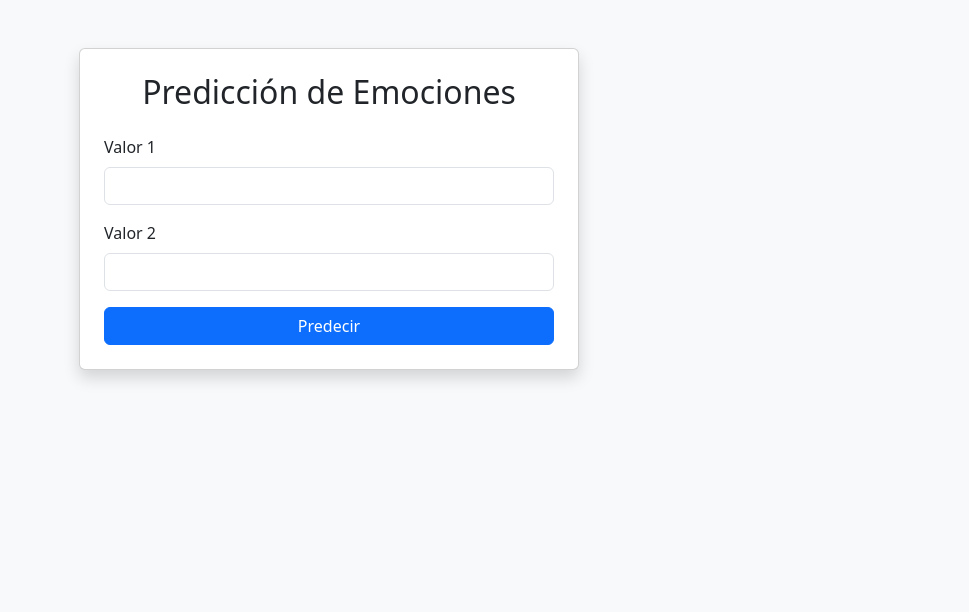
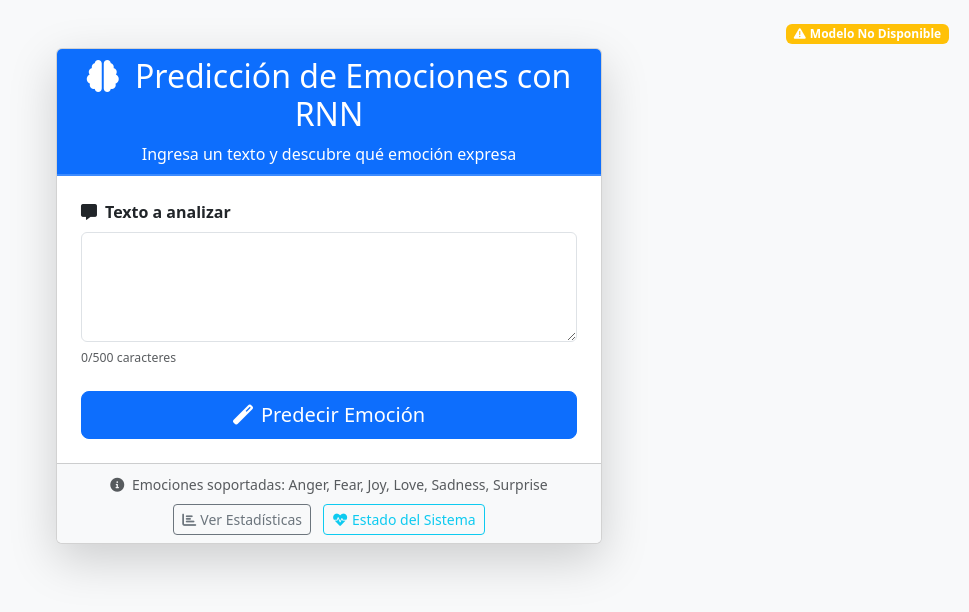
Before and after one commit to cristianndan14/rnn-emotion-predict, a Flask app: page / in a window 1280 px wide. Shown: the top 612 px of the page, without its empty margins (311-1280 px from the left). Run offline with Flask 3, Linux system fonts and the light colour scheme.

Commit message:
feat: load model and update frontend

```diff
--- a/app.py
+++ b/app.py
@@ -1,33 +1,89 @@
+import logging
 from flask import Flask, render_template, request, jsonify
-import joblib
-import numpy as np
+from predict_emotion import predict_emotion, CLASSES
+from model_manager import model_manager, MODEL_PATH
 
+# Configuración del logging
+logging.basicConfig(
+    level=logging.INFO,
+    format='%(asctime)s - %(name)s - %(levelname)s - %(message)s',
+    handlers=[
+        logging.StreamHandler(),  # Consola
+        logging.FileHandler('app.log')  # Archivo (opcional)
+    ]
+)
+
+# Crear logger para este módulo
+logger = logging.getLogger(__name__)
+
+# Reducir verbosidad de TensorFlow
+logging.getLogger('tensorflow').setLevel(logging.WARNING)
 
 app = Flask(__name__)
 
+logger.info("Inicializando modelo...")
+model_manager.load_model()
 
-# Cargar el modelo de IA
-# modelo = joblib.load('model.pkl')
+if model_manager.is_model_available():
+    logger.info("Aplicación lista para recibir peticiones.")
+else:
+    logger.warning("No se pudo cargar el modelo. La aplicación funcionará con errores.")
 
 
 @app.route('/')
 def index():
     return render_template('index.html')
 
+@app.route('/health')
+def health_check():
+    """Endpoint para verificar el estado de la aplicación y el modelo."""
+    return jsonify({
+        'status': 'healthy',
+        'model_loaded': model_manager.is_model_available()
+    })
+
+
+@app.route('/stats')
+def model_stats():
+    """Endpoint para mostrar estadísticas básicas del modelo."""
+    if model_manager.is_model_available():
+        logger.info("Consultando estadísticas del modelo")
+        return jsonify({
+            'model_status': 'loaded',
+            'model_path': MODEL_PATH,
+            'supported_emotions': CLASSES.tolist(),
+            'total_classes': len(CLASSES)
+        })
+    else:
+        logger.warning("Intento de consultar estadísticas con modelo no disponible")
+        return jsonify({'model_status': 'not_loaded'}), 503
+
 
 @app.route('/predict', methods=['POST'])
 def predict():
     try:
+        # Verificar que el modelo esté disponible
+        if not model_manager.is_model_available():
+            logger.error("Intento de predicción con modelo no disponible")
+            return jsonify({'error': 'Modelo no disponible. Intente más tarde.'}), 503
+
         data = request.get_json()
-        valor1 = float(data.get('valor1', 0))
-        valor2 = float(data.get('valor2', 0))
-        # prediccion = modelo.predict([[valor1, valor2]])[0]
-        # Simulación de predicción
-        prediccion = valor1 + valor2  # Ejemplo simple
-        return jsonify({'resultado': str(prediccion)})
+        text_input = data.get('text', '')
+
+        if not text_input:
+            logger.warning("Petición de predicción sin texto de entrada")
+            return jsonify({'error': 'No se proporcionó texto de entrada.'}), 400
+
+        logger.info(f"Procesando predicción para texto: '{text_input[:50]}{'...' if len(text_input) > 50 else ''}'")
+        resultado_prediccion = predict_emotion(text_input)
+
+        return jsonify(resultado_prediccion)
+
     except Exception as e:
-        return jsonify({'error': str(e)}), 400
+        logger.error(f"Error inesperado en endpoint /predict: {e}")
+        return jsonify({'error': str(e)}), 500
 
 
 if __name__ == '__main__':
+    logger.info("Iniciando servidor Flask...")
     app.run(host='0.0.0.0', port=5000, debug=True)
--- a/requirements.txt
+++ b/requirements.txt
@@ -6,6 +6,7 @@ itsdangerous==2.2.0
 Jinja2==3.1.6
 joblib==1.5.2
 MarkupSafe==3.0.3
-numpy==2.3.3
 python-dotenv==1.1.1
 Werkzeug==3.1.3
+tensorflow==2.20.0
+numpy==2.3.4
--- /dev/null
+++ b/static/css/styles.css
@@ -0,0 +1,84 @@
+/* Estilos para la aplicación de predicción de emociones */
+
+.emotion-badge {
+  font-size: 1.1em;
+  padding: 0.5rem 1rem;
+}
+
+.probability-bar {
+  height: 20px;
+  background: linear-gradient(90deg, #28a745, #ffc107, #dc3545);
+  border-radius: 10px;
+}
+
+.model-status {
+  position: fixed;
+  top: 20px;
+  right: 20px;
+  z-index: 1000;
+}
+
+/* Estilos adicionales para mejorar la experiencia */
+.card-header {
+  border-bottom: 2px solid rgba(255, 255, 255, 0.2);
+}
+
+.form-control:focus {
+  border-color: #0d6efd;
+  box-shadow: 0 0 0 0.25rem rgba(13, 110, 253, 0.25);
+}
+
+.btn-primary:hover {
+  transform: translateY(-1px);
+  transition: transform 0.2s ease-in-out;
+}
+
+.progress-bar {
+  transition: width 0.6s ease;
+}
+
+.emotion-badge {
+  transition: all 0.3s ease;
+}
+
+.card {
+  transition: box-shadow 0.15s ease-in-out;
+}
+
+.card:hover {
+  box-shadow: 0 0.5rem 1rem rgba(0, 0, 0, 0.15) !important;
+}
+
+/* Animaciones para el spinner de carga */
+@keyframes pulse {
+  0% {
+    opacity: 1;
+  }
+  50% {
+    opacity: 0.5;
+  }
+  100% {
+    opacity: 1;
+  }
+}
+
+.spinner-border {
+  animation: pulse 1s ease-in-out infinite;
+}
+
+/* Responsive adjustments */
+@media (max-width: 768px) {
+  .model-status {
+    top: 10px;
+    right: 10px;
+  }
+
+  .card-body {
+    padding: 1.5rem !important;
+  }
+
+  .emotion-badge {
+    font-size: 1em;
+    padding: 0.4rem 0.8rem;
+  }
+}
--- a/static/js/script.js
+++ b/static/js/script.js
@@ -1,25 +1,205 @@
-document.getElementById('predictForm').addEventListener('submit', async (e) => {
+// Scripts para la aplicación de predicción de emociones
+document.addEventListener('DOMContentLoaded', function() {
+  // Variables globales
+  const predictForm = document.getElementById('predictForm');
+  const textInput = document.getElementById('textInput');
+  const charCount = document.getElementById('charCount');
+  const predictBtn = document.getElementById('predictBtn');
+  const loading = document.getElementById('loading');
+  const resultado = document.getElementById('resultado');
+  const error = document.getElementById('error');
+  const modelStatus = document.getElementById('modelStatus');
+  const statsBtn = document.getElementById('statsBtn');
+  const healthBtn = document.getElementById('healthBtn');
+
+  // Contador de caracteres
+  textInput.addEventListener('input', function() {
+    const count = this.value.length;
+    charCount.textContent = count;
+
+    if (count > 450) {
+      charCount.parentElement.classList.add('text-warning');
+    } else {
+      charCount.parentElement.classList.remove('text-warning');
+    }
+  });
+
+  // Verificar estado del modelo al cargar
+  checkModelHealth();
+
+  // Manejar envío del formulario
+  predictForm.addEventListener('submit', async function(e) {
     e.preventDefault();
 
-	const valor1 = parseFloat(document.getElementById('valor1').value);
-	const valor2 = parseFloat(document.getElementById('valor2').value);
+    const text = textInput.value.trim();
+    if (!text) return;
 
+    // Mostrar loading
+    showLoading();
+    hideResults();
+    hideError();
+
+    try {
       const response = await fetch('/predict', {
         method: 'POST',
-		headers: { 'Content-Type': 'application/json' },
-		body: JSON.stringify({ valor1, valor2 })
+        headers: {
+          'Content-Type': 'application/json',
+        },
+        body: JSON.stringify({ text: text })
       });
 
       const data = await response.json();
-	const resultadoDiv = document.getElementById('resultado');
 
-	if (data.resultado) {
-		resultadoDiv.textContent = `Predicción: ${data.resultado}`;
-		resultadoDiv.classList.remove('d-none', 'alert-danger');
-		resultadoDiv.classList.add('alert-info');
+      if (response.ok) {
+        showResults(data);
       } else {
-		resultadoDiv.textContent = `Error: ${data.error}`;
-		resultadoDiv.classList.remove('d-none', 'alert-info');
-		resultadoDiv.classList.add('alert-danger');
+        showError(data.error || 'Error desconocido');
+      }
+    } catch (err) {
+      showError('Error de conexión con el servidor');
+    } finally {
+      hideLoading();
     }
   });
+
+  // Botón de estadísticas
+  statsBtn.addEventListener('click', async function() {
+    const modal = new bootstrap.Modal(document.getElementById('statsModal'));
+    modal.show();
+
+    try {
+      const response = await fetch('/stats');
+      const data = await response.json();
+
+      if (response.ok) {
+        document.getElementById('statsContent').innerHTML = formatStats(data);
+      } else {
+        document.getElementById('statsContent').innerHTML = `
+          <div class="alert alert-warning">
+            <i class="fas fa-exclamation-triangle me-2"></i>
+            Modelo no disponible
+          </div>
+        `;
+      }
+    } catch (err) {
+      document.getElementById('statsContent').innerHTML = `
+        <div class="alert alert-danger">
+          <i class="fas fa-times-circle me-2"></i>
+          Error al obtener estadísticas
+        </div>
+      `;
+    }
+  });
+
+  // Botón de salud
+  healthBtn.addEventListener('click', checkModelHealth);
+
+  // Funciones auxiliares
+  function showLoading() {
+    loading.classList.remove('d-none');
+    predictBtn.disabled = true;
+    predictBtn.innerHTML = '<i class="fas fa-spinner fa-spin me-2"></i>Analizando...';
+  }
+
+  function hideLoading() {
+    loading.classList.add('d-none');
+    predictBtn.disabled = false;
+    predictBtn.innerHTML = '<i class="fas fa-magic me-2"></i>Predecir Emoción';
+  }
+
+  function showResults(data) {
+    const emotionResult = document.getElementById('emotionResult');
+    const probabilityBar = document.getElementById('probabilityBar');
+    const probabilityText = document.getElementById('probabilityText');
+
+    // Configurar emoción
+    emotionResult.textContent = data.emotion;
+    emotionResult.className = `badge emotion-badge ${getEmotionColor(data.emotion)}`;
+
+    // Configurar probabilidad
+    const percentage = Math.round(data.probability * 100);
+    probabilityBar.style.width = `${percentage}%`;
+    probabilityBar.className = `progress-bar ${getConfidenceColor(data.probability)}`;
+    probabilityText.textContent = `${percentage}%`;
+
+    resultado.classList.remove('d-none');
+  }
+
+  function showError(message) {
+    document.getElementById('errorMessage').textContent = message;
+    error.classList.remove('d-none');
+  }
+
+  function hideResults() {
+    resultado.classList.add('d-none');
+  }
+
+  function hideError() {
+    error.classList.add('d-none');
+  }
+
+  async function checkModelHealth() {
+    try {
+      const response = await fetch('/health');
+      const data = await response.json();
+
+      if (data.model_loaded) {
+        modelStatus.innerHTML = `
+          <span class="badge bg-success">
+            <i class="fas fa-check-circle me-1"></i>Modelo Activo
+          </span>
+        `;
+      } else {
+        modelStatus.innerHTML = `
+          <span class="badge bg-warning">
+            <i class="fas fa-exclamation-triangle me-1"></i>Modelo No Disponible
+          </span>
+        `;
+      }
+    } catch (err) {
+      modelStatus.innerHTML = `
+        <span class="badge bg-danger">
+          <i class="fas fa-times-circle me-1"></i>Error de Conexión
+        </span>
+      `;
+    }
+  }
+
+  function getEmotionColor(emotion) {
+    const colors = {
+      'joy': 'bg-success',
+      'love': 'bg-danger',
+      'surprise': 'bg-info',
+      'anger': 'bg-warning text-dark',
+      'fear': 'bg-dark',
+      'sadness': 'bg-secondary'
+    };
+    return colors[emotion.toLowerCase()] || 'bg-primary';
+  }
+
+  function getConfidenceColor(probability) {
+    if (probability >= 0.8) return 'bg-success';
+    if (probability >= 0.6) return 'bg-warning';
+    return 'bg-danger';
+  }
+
+  function formatStats(data) {
+    return `
+      <div class="row">
+        <div class="col-md-6">
+          <p><strong>Estado:</strong> <span class="badge bg-success">Cargado</span></p>
+          <p><strong>Archivo:</strong> ${data.model_path}</p>
+          <p><strong>Total de clases:</strong> ${data.total_classes}</p>
+        </div>
+        <div class="col-md-6">
+          <p><strong>Emociones soportadas:</strong></p>
+          <div class="d-flex flex-wrap gap-1">
+            ${data.supported_emotions.map(emotion =>
+              `<span class="badge ${getEmotionColor(emotion)}">${emotion}</span>`
+            ).join('')}
+          </div>
+        </div>
+      </div>
+    `;
+  }
+});
--- a/templates/index.html
+++ b/templates/index.html
@@ -3,25 +3,133 @@
   <head>
     <meta charset="UTF-8">
     <meta name="viewport" content="width=device-width, initial-scale=1.0">
-    <title>Predicción de Emociones</title>
+    <title>Predicción de Emociones con RNN</title>
     <link href="https://cdn.jsdelivr.net/npm/bootstrap@5.3.0/dist/css/bootstrap.min.css" rel="stylesheet">
+    <link href="https://cdnjs.cloudflare.com/ajax/libs/font-awesome/6.0.0/css/all.min.css" rel="stylesheet">
+    <link href="{{ url_for('static', filename='css/styles.css') }}" rel="stylesheet">
   </head>
   <body class="bg-light">
+    <!-- Estado del modelo -->
+    <div id="modelStatus" class="model-status">
+      <span class="badge bg-secondary">
+        <i class="fas fa-circle-notch fa-spin"></i> Verificando modelo...
+      </span>
+    </div>
+
     <div class="container py-5">
-      <div class="card shadow p-4 mx-auto" style="max-width: 500px;">
-        <h2 class="text-center mb-4">Predicción de Emociones</h2>
-        <form id="predictForm">
-          <div class="mb-3">
-            <label for="valor1" class="form-label">Valor 1</label>
-            <input type="number" step="any" id="valor1" class="form-control" required>
+      <div class="row justify-content-center">
+        <div class="col-md-8 col-lg-6">
+          <div class="card shadow-lg">
+            <div class="card-header bg-primary text-white text-center">
+              <h2 class="mb-0">
+                <i class="fas fa-brain me-2"></i>
+                Predicción de Emociones con RNN
+              </h2>
+              <p class="mb-0 mt-2">Ingresa un texto y descubre qué emoción expresa</p>
+            </div>
+
+            <div class="card-body p-4">
+              <!-- Formulario de predicción -->
+              <form id="predictForm">
+                <div class="mb-4">
+                  <label for="textInput" class="form-label fw-bold">
+                    <i class="fas fa-comment-alt me-2"></i>Texto a analizar
+                  </label>
+                  <textarea
+                    id="textInput"
+                    class="form-control"
+                    rows="4"
+                    placeholder="Escribe aquí el texto que quieres analizar... Por ejemplo: 'Estoy muy feliz por este logro'"
+                    required
+                    maxlength="500">
+                  </textarea>
+                  <div class="form-text">
+                    <small><span id="charCount">0</span>/500 caracteres</small>
+                  </div>
+                </div>
+
+                <button type="submit" class="btn btn-primary w-100 btn-lg" id="predictBtn">
+                  <i class="fas fa-magic me-2"></i>Predecir Emoción
+                </button>
+              </form>
+
+              <!-- Área de resultados -->
+              <div id="resultado" class="mt-4 d-none">
+                <div class="card bg-light">
+                  <div class="card-body">
+                    <h5 class="card-title">
+                      <i class="fas fa-chart-line me-2"></i>Resultado del Análisis
+                    </h5>
+                    <div class="row align-items-center">
+                      <div class="col-md-6">
+                        <p class="mb-2"><strong>Emoción detectada:</strong></p>
+                        <span id="emotionResult" class="badge emotion-badge">-</span>
+                      </div>
+                      <div class="col-md-6">
+                        <p class="mb-2"><strong>Confianza:</strong></p>
+                        <div class="progress mb-2">
+                          <div id="probabilityBar" class="progress-bar" role="progressbar" style="width: 0%"></div>
+                        </div>
+                        <small id="probabilityText" class="text-muted">0%</small>
+                      </div>
+                    </div>
+                  </div>
+                </div>
+              </div>
+
+              <!-- Área de errores -->
+              <div id="error" class="alert alert-danger mt-3 d-none">
+                <i class="fas fa-exclamation-triangle me-2"></i>
+                <span id="errorMessage"></span>
+              </div>
+
+              <!-- Loading spinner -->
+              <div id="loading" class="text-center mt-3 d-none">
+                <div class="spinner-border text-primary" role="status">
+                  <span class="visually-hidden">Analizando...</span>
+                </div>
+                <p class="mt-2">Analizando el texto...</p>
+              </div>
+            </div>
+
+            <!-- Footer con información adicional -->
+            <div class="card-footer bg-light text-center">
+              <small class="text-muted">
+                <i class="fas fa-info-circle me-1"></i>
+                Emociones soportadas: Anger, Fear, Joy, Love, Sadness, Surprise
+              </small>
+              <div class="mt-2">
+                <button id="statsBtn" class="btn btn-outline-secondary btn-sm me-2">
+                  <i class="fas fa-chart-bar me-1"></i>Ver Estadísticas
+                </button>
+                <button id="healthBtn" class="btn btn-outline-info btn-sm">
+                  <i class="fas fa-heartbeat me-1"></i>Estado del Sistema
+                </button>
+              </div>
+            </div>
           </div>
-          <div class="mb-3">
-            <label for="valor2" class="form-label">Valor 2</label>
-            <input type="number" step="any" id="valor2" class="form-control" required>
+        </div>
+      </div>
+    </div>
+
+    <!-- Modal para estadísticas -->
+    <div class="modal fade" id="statsModal" tabindex="-1">
+      <div class="modal-dialog">
+        <div class="modal-content">
+          <div class="modal-header">
+            <h5 class="modal-title">
+              <i class="fas fa-chart-bar me-2"></i>Estadísticas del Modelo
+            </h5>
+            <button type="button" class="btn-close" data-bs-dismiss="modal"></button>
           </div>
-          <button type="submit" class="btn btn-primary w-100">Predecir</button>
-        </form>
-        <div id="resultado" class="alert alert-info mt-4 d-none"></div>
+          <div class="modal-body" id="statsContent">
+            <div class="text-center">
+              <div class="spinner-border" role="status">
+                <span class="visually-hidden">Cargando...</span>
+              </div>
+            </div>
+          </div>
+        </div>
       </div>
     </div>
 
```
Also changed, not shown: model_manager.py (added, +56 -0 lines), predict_emotion.py (added, +32 -0 lines), 4 other files. Lines whose indentation alone changed are shown as unchanged.
